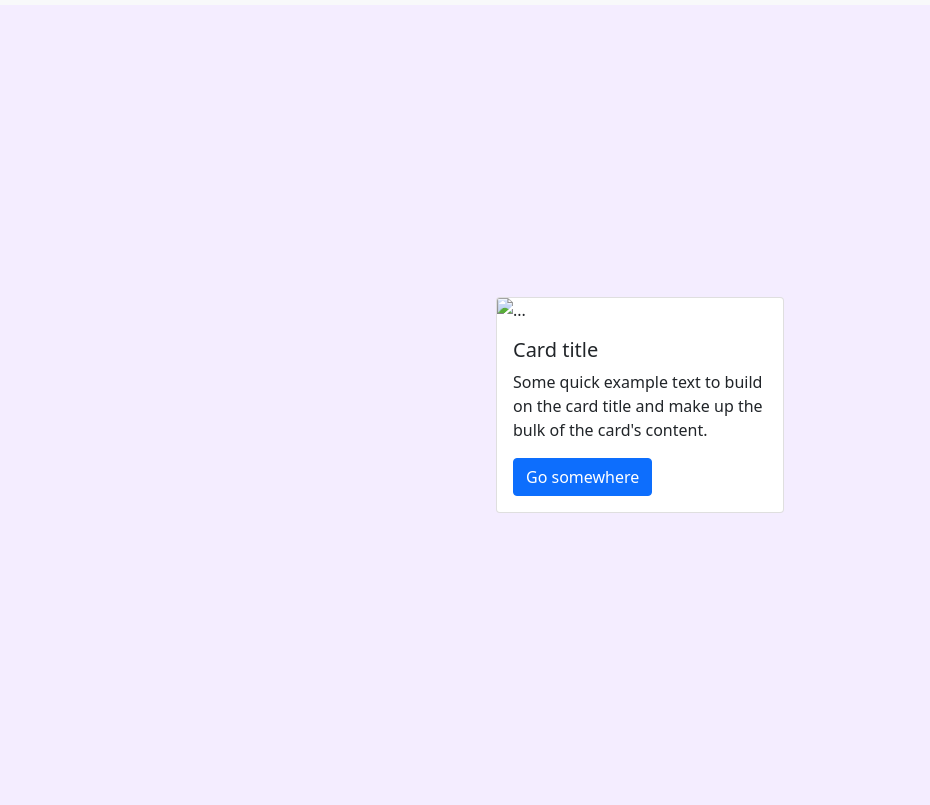
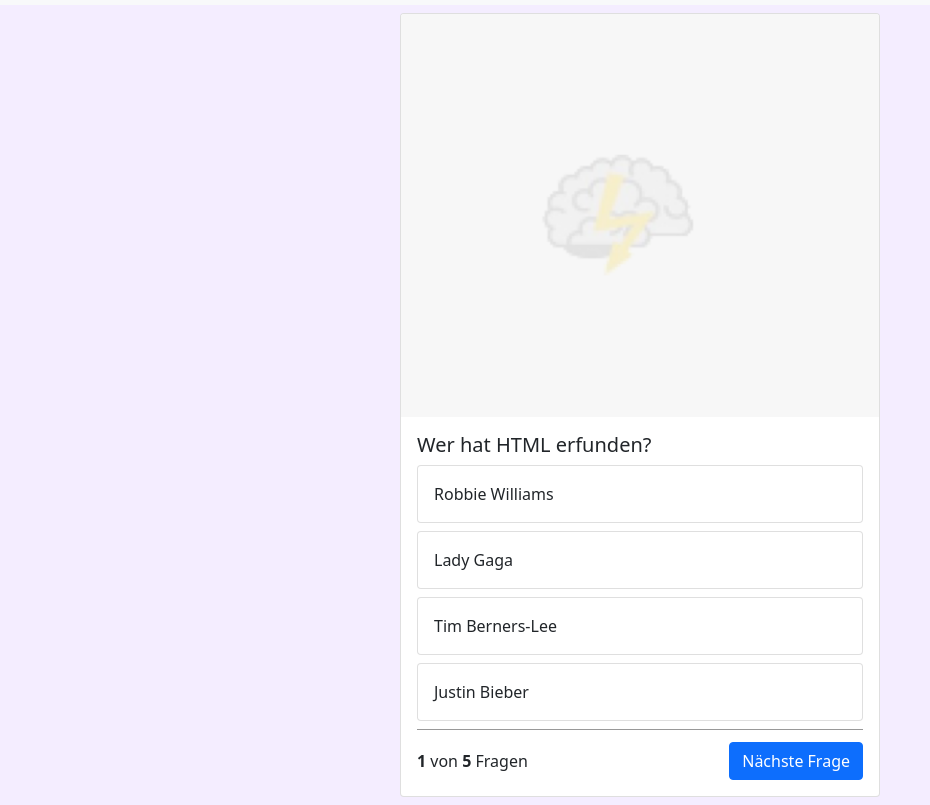
Before and after one commit to MichaelSoquat/quizApp, a plain HTML site: page index.html in a window 1280 px wide. Shown: the part 45-850 px from the top of the page, without its empty margins (0-930 px from the left). Drawn offline with nearby package versions, Linux system fonts and the light colour scheme.

Commit message:
Added JS JSON

```diff
--- a/index.html
+++ b/index.html
@@ -17,21 +17,49 @@
 
 </head>
 
-<body>
+<body onload="init()">
     <nav class="navbar navbar-light bg-light">
         <div class="container-fluid">
             <span class="navbar-brand mb-0 h1">QuizApp</span>
         </div>
     </nav>
     <div class="container">
-        <div class="card" style="width: 18rem;">
-            <img src="..." class="card-img-top" alt="...">
+        <div class="card quiz-card">
+            <img src="./img/bg b.png" class="card-img-top">
             <div class="card-body">
-                <h5 class="card-title">Card title</h5>
-                <p class="card-text">Some quick example text to build on the card title and make up the bulk of the
-                    card's
-                    content.</p>
-                <a href="#" class="btn btn-primary">Go somewhere</a>
+                <h5 id="questiontext" class="card-title">Frage</h5>
+
+                <div class="card quiz-answer-card mb-2" onclick="answer('answer_1')">
+                    <div id="answer_1" class="card-body">
+                        Antwort
+                    </div>
+                </div>
+
+                <div class="card quiz-answer-card mb-2" onclick="answer('answer_2')">
+                    <div id="answer_2" class="card-body">
+                        Antwort
+                    </div>
+                </div>
+
+
+                <div class="card quiz-answer-card mb-2" onclick="answer('answer_3')">
+                    <div id="answer_3" class="card-body">
+                        Antwort
+                    </div>
+                </div>
+
+
+                <div class="card quiz-answer-card mb-2" onclick="answer('answer_4')">
+                    <div id="answer_4" class="card-body">
+                        Antwort
+                    </div>
+                </div>
+
+                <div class="question-footer">
+                    <span><b>1</b> von <b id="allQuestions">5</b> Fragen</span>
+                    <button class="btn btn-primary">Nächste Frage</button>
+                </div>
+
             </div>
         </div>
     </div>
--- a/script.js
+++ b/script.js
@@ -0,0 +1,81 @@
+let questions = [
+    {
+        "question": "Wer hat HTML erfunden?",
+        "answer_1": "Robbie Williams",
+        "answer_2": "Lady Gaga",
+        "answer_3": "Tim Berners-Lee",
+        "answer_4": "Justin Bieber",
+        "right_answer": 3
+    },
+    {
+        "question": "Was bedeutet das HTML Tag <a>?",
+        "answer_1": "Text Fett",
+        "answer_2": "Container",
+        "answer_3": "Ein Link",
+        "answer_4": "Kursiv",
+        "right_answer": 3
+    },
+    {
+        "question": "Wie bindet man eine Website in eine Website ein?",
+        "answer_1": "Robbie Williams",
+        "answer_2": "Lady Gaga",
+        "answer_3": "Tim Berners-Lee",
+        "answer_4": "Justin Bieber",
+        "right_answer": 3
+    },
+    {
+        "question": "Wie wählst du alle Elemente vom Typ a mit dem attribut title aus?",
+        "answer_1": "a[title]",
+        "answer_2": "a > title",
+        "answer_3": "a.title",
+        "answer_4": "a=title",
+        "right_answer": 1
+    },
+    {
+        "question": "Wie definiert man in JS eine Variable?",
+        "answer_1": "let 100 = rate;",
+        "answer_2": "100 = rate;",
+        "answer_3": "rate = 100;",
+        "answer_4": "let rate = 100;;",
+        "right_answer": 4
+    }
+
+];
+
+let currentQuestion = 0;
+
+function init() {
+    document.getElementById('allQuestions').innerHTML = questions.length;
+    showQuestion();
+}
+
+function showQuestion() {
+    let question = questions[currentQuestion];
+    document.getElementById('questiontext').innerHTML = question['question'];
+    document.getElementById('answer_1').innerHTML = question['answer_1'];
+    document.getElementById('answer_2').innerHTML = question['answer_2'];
+    document.getElementById('answer_3').innerHTML = question['answer_3'];
+    document.getElementById('answer_4').innerHTML = question['answer_4'];
+}
+
+function answer(selection) {
+    let question = questions[currentQuestion];
+    console.log('Selected answer is ', selection);
+    let selectedQuestionNumber = selection.slice(-1);
+    console.log('selectedQuestionNumber is ', selectedQuestionNumber);
+    console.log('Current question is ', question['right_answer']);
+
+    let idOfRightAnswer = `answer_${question['right_answer']}`;
+
+    if (selectedQuestionNumber == question['right_answer']) {
+        console.log('Richtig');
+        document.getElementById(selection).parentNode.classList.add('bg-success');
+
+    }
+    else {
+        console.log('Falsch');
+        document.getElementById(selection).parentNode.classList.add('bg-danger');
+        document.getElementById(idOfRightAnswer).parentNode.classList.add('bg-success');
+
+    }
+}
--- a/style.css
+++ b/style.css
@@ -9,3 +9,24 @@
     background-color: #f4edff !important;
     min-height: 100vh;
 }
+
+.quiz-card {
+    width: 30rem;
+}
+
+.question-footer {
+    display: flex;
+    justify-content: space-between;
+    align-items: center;
+    border-top: 1px solid rgba(0, 0, 0, 0.4);
+    padding-top: 12px;
+}
+
+.quiz-answer-card:hover {
+    cursor: pointer;
+    background-color: rgba(0, 0, 0, 0.05);
+}
+
+.bg-success, .bg-danger {
+    color: white;
+}
```
